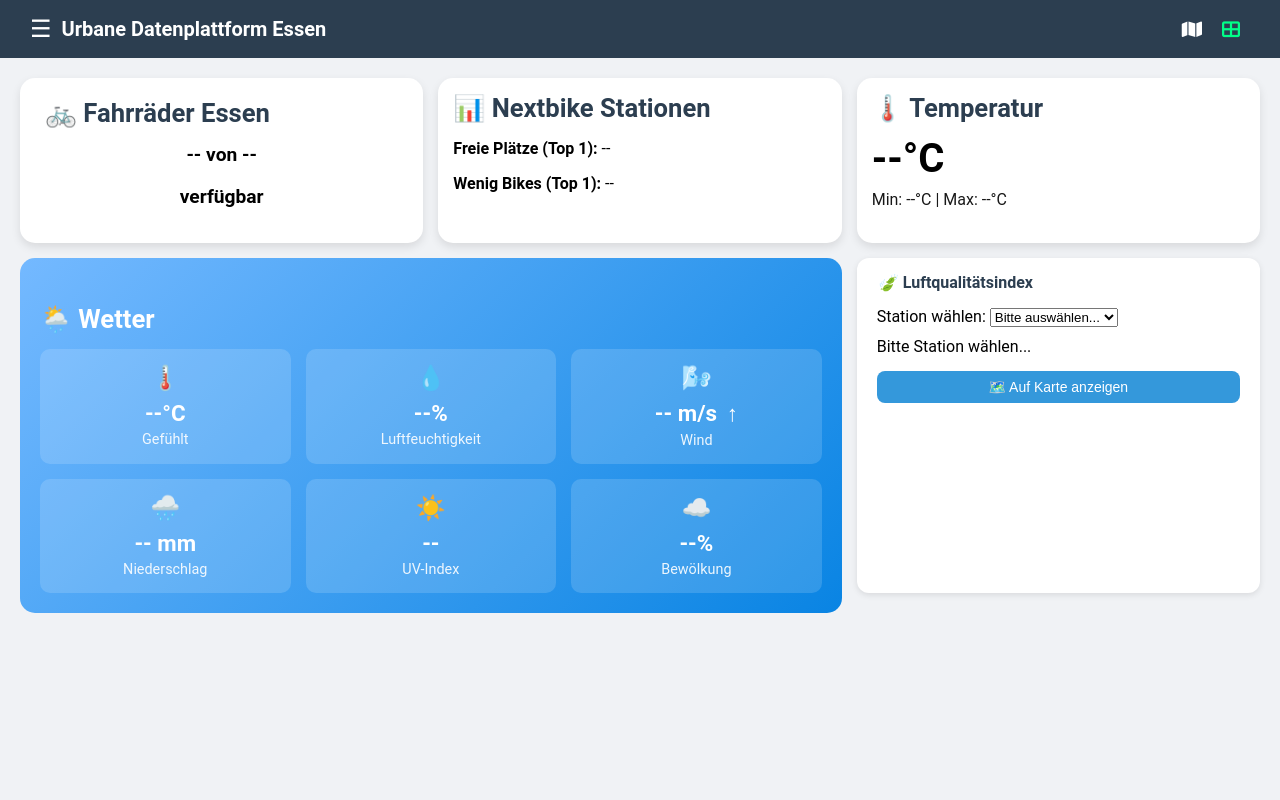
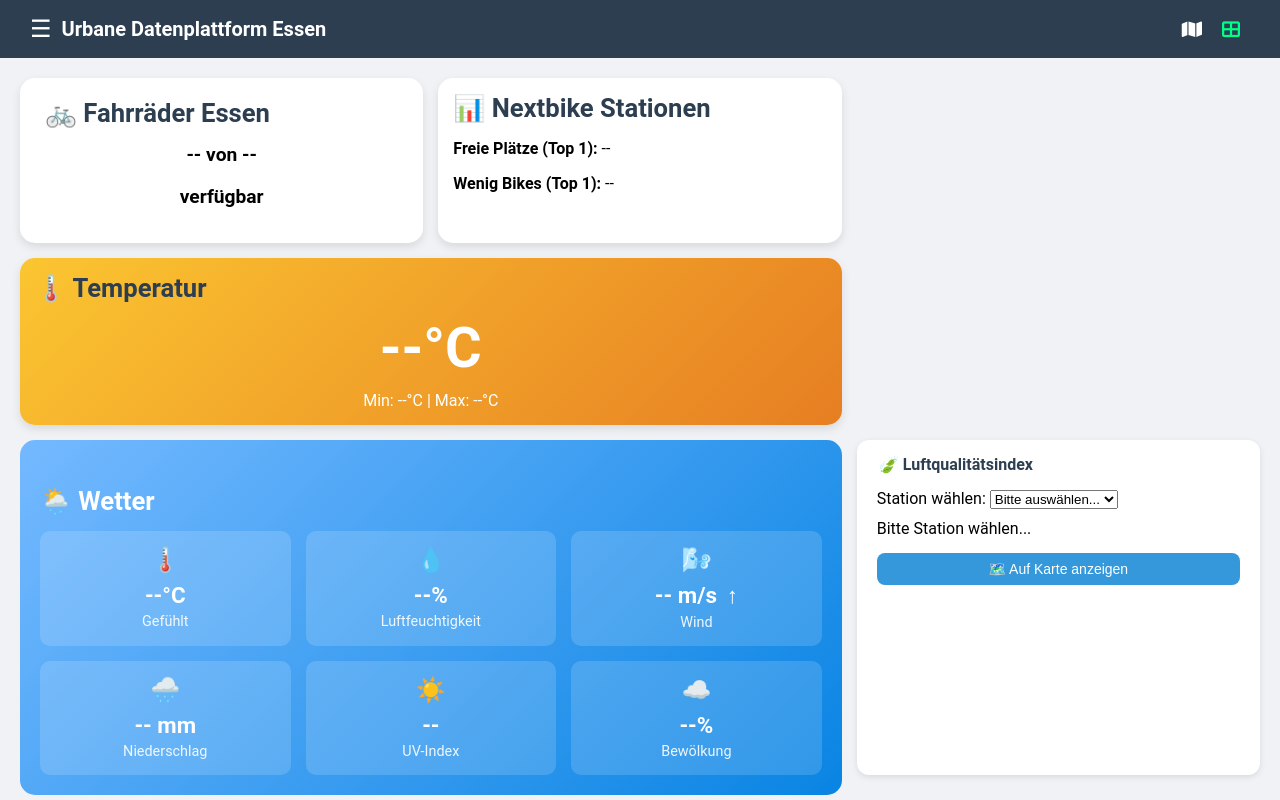
Before and after one commit to Miemieku/urbanedatenplattform-Essen, a website: page public/index.html in a window 1280 px wide. Drawn offline with nearby package versions, Linux system fonts and the light colour scheme; no server answers.

Commit message:
temperature-card

```diff
--- a/public/index.html
+++ b/public/index.html
@@ -59,12 +59,12 @@
 </div>
 
 <!-- Temperatur Card -->
-<div class="widget temp-card">
+<div class="widget temperature-card">
   <h3>🌡️ Temperatur</h3>
-  <div class="temp-now" style="font-size:2.5rem; font-weight:bold; margin-bottom:8px;">
+  <div class="value">
     <span id="temp-now">--°C</span>
   </div>
-  <div class="temp-range" style="font-size:1rem; opacity:0.9;">
+  <div class="temp-range">
     Min: <span id="temp-min">--°C</span> | Max: <span id="temp-max">--°C</span>
   </div>
 </div>
```
